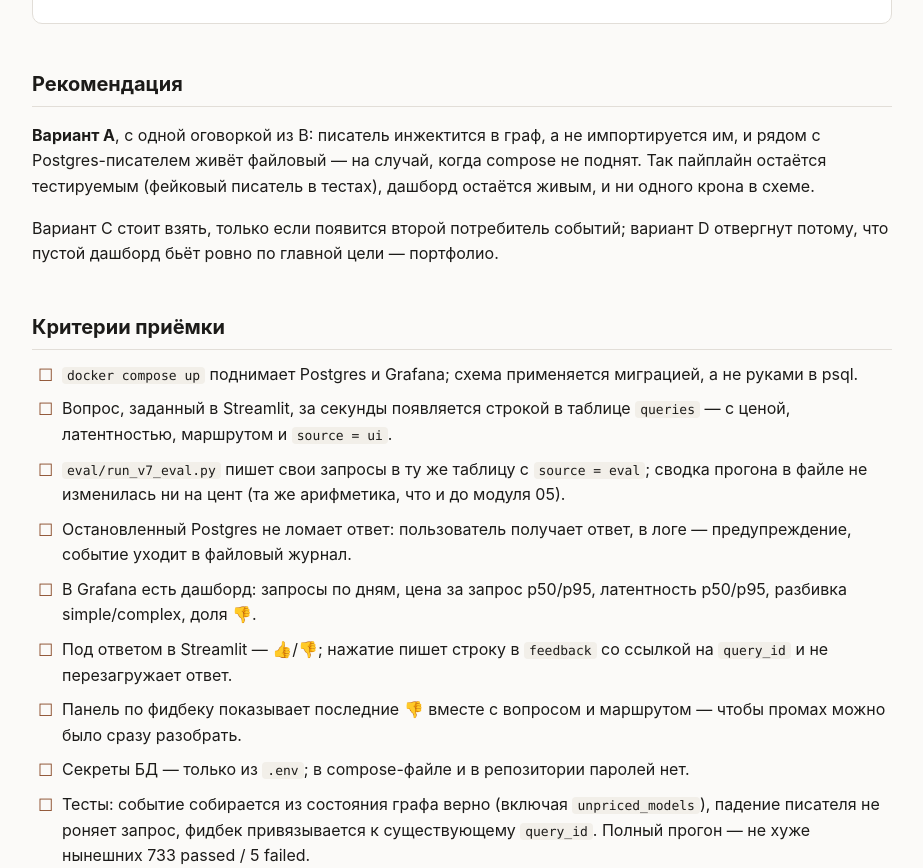
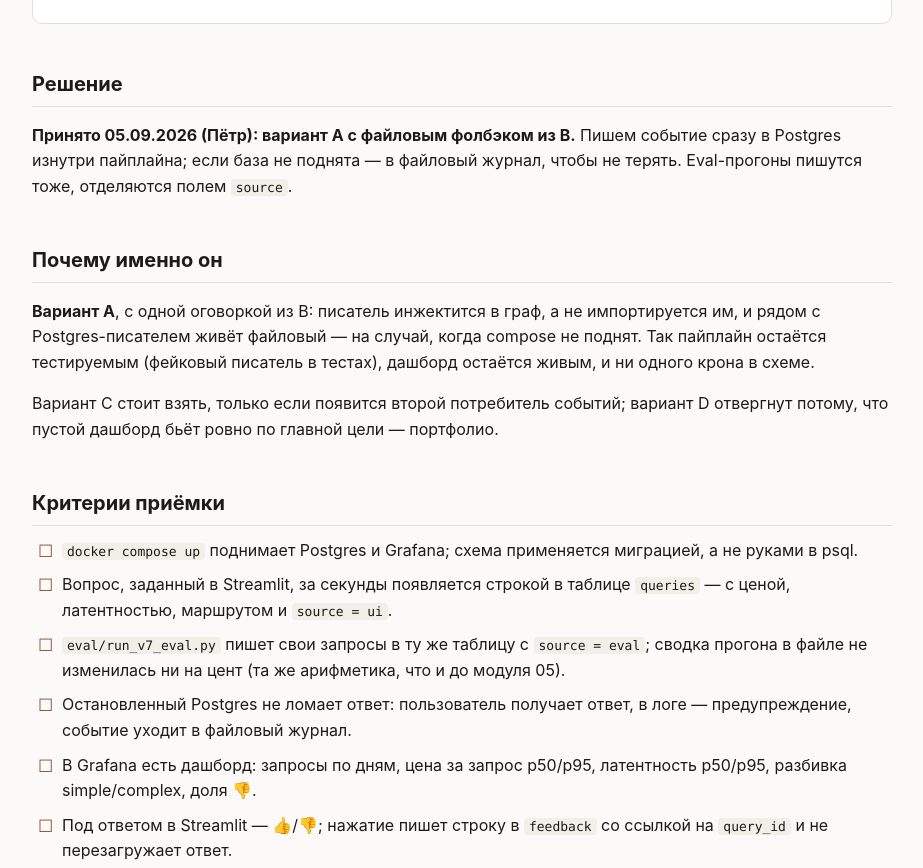
Before and after one commit to spqr-86/knowledge_pages, a plain HTML site: page spec-monitoring.html in a window 1280 px wide. Shown: the part 3405-4273 px from the top of the page, without its empty margins (178-1101 px from the left). Drawn offline with Linux system fonts and the light colour scheme.

Commit message:
docs: record the chosen approach in the monitoring spec
Co-Authored-By: Claude Opus 5 <noreply@anthropic.com>
Claude-Session: https://claude.ai/code/session_018vRmn5BVSSi8uTEVpTj8Na

```diff
--- a/spec-monitoring.html
+++ b/spec-monitoring.html
@@ -179,7 +179,9 @@ feedback:  query_id (FK), ts, verdict (+1 / -1), comment text null</pre>
 </ul>
 </div>
 
-<h2>Рекомендация</h2>
+<h2>Решение</h2>
+<p><b>Принято 05.09.2026 (Пётр): вариант A с файловым фолбэком из B.</b> Пишем событие сразу в Postgres изнутри пайплайна; если база не поднята — в файловый журнал, чтобы не терять. Eval-прогоны пишутся тоже, отделяются полем <code>source</code>.</p>
+<h2>Почему именно он</h2>
 <p>
 <b>Вариант A</b>, с одной оговоркой из B: писатель инжектится в граф, а не импортируется
 им, и рядом с Postgres-писателем живёт файловый — на случай, когда compose не поднят.
```
